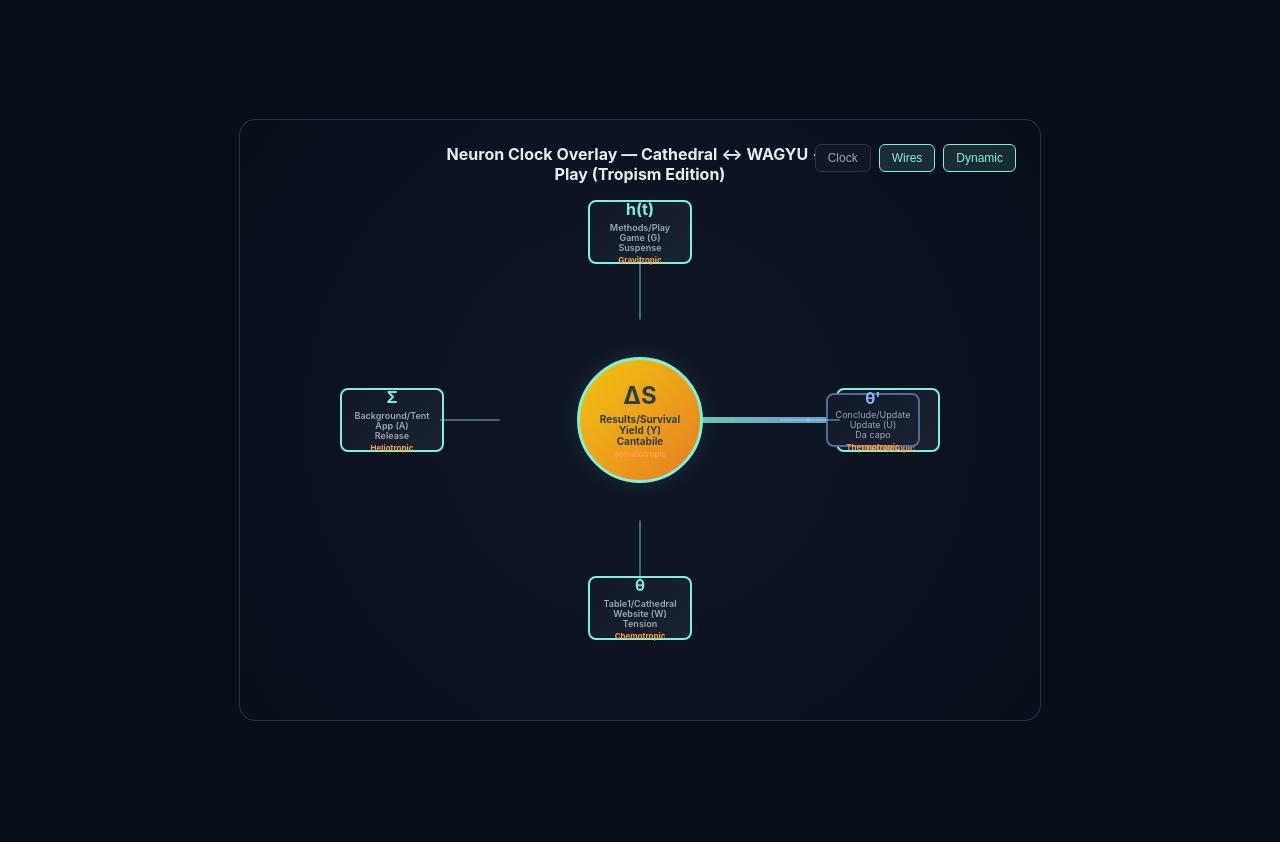
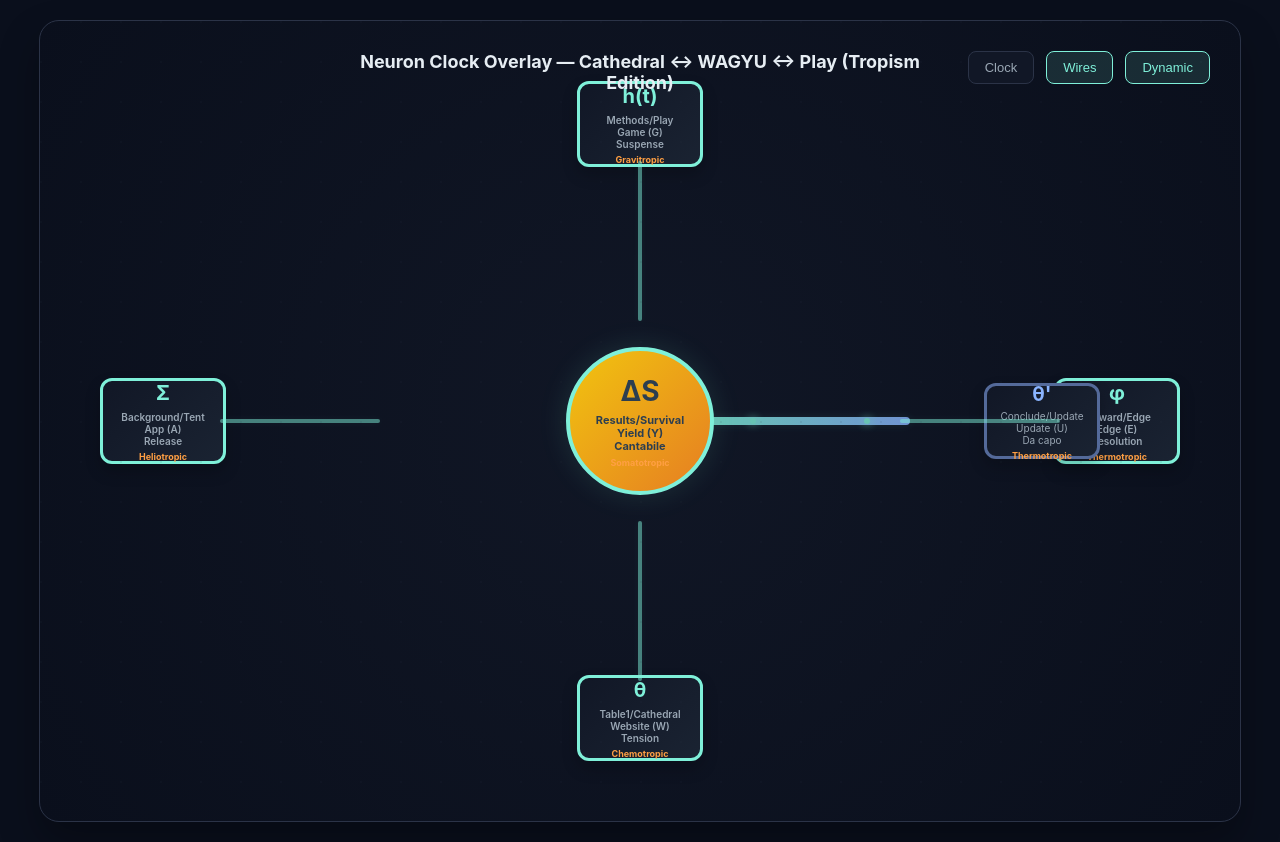
Before and after one commit to ukb-dt/gtcea, a plain HTML site: page index.html in a window 1280 px wide. Both pictures are taken after a click on the button "Wires". Drawn offline with Linux system fonts and the light colour scheme.

Commit message:
claude upgrade from <- Grok <- GPt

```diff
--- a/index.html
+++ b/index.html
@@ -13,7 +13,7 @@
             --line: #2b3347;
             --accent: #7ff0d9;
             --halo: rgba(127,240,217,.12);
-            --tropism: #ff9f43; /* New: warm accent for tropism labels */
+            --tropism: #ff9f43;
         }
         body {
             margin: 0;
@@ -28,19 +28,20 @@
         }
         .container {
             position: relative;
-            width: 800px;
-            height: 600px;
+            width: 1200px;
+            height: 800px;
             background: radial-gradient(circle, rgba(17,23,38,0.95) 0%, rgba(10,15,28,0.9) 100%);
-            border-radius: 16px;
+            border-radius: 20px;
             border: 1px solid var(--line);
             overflow: hidden;
+            box-shadow: 0 20px 40px rgba(0,0,0,0.3);
         }
         .title {
             position: absolute;
-            top: 24px;
+            top: 30px;
             left: 50%;
             transform: translateX(-50%);
-            font-size: 16px;
+            font-size: 18px;
             font-weight: 700;
             color: var(--ink);
             text-align: center;
@@ -48,21 +49,21 @@
         }
         .controls {
             position: absolute;
-            top: 24px;
-            right: 24px;
+            top: 30px;
+            right: 30px;
             display: flex;
-            gap: 8px;
+            gap: 12px;
             z-index: 10;
         }
         .toggle {
             background: var(--panel);
             border: 1px solid var(--line);
             color: var(--dim);
-            padding: 6px 12px;
-            border-radius: 6px;
-            font-size: 12px;
+            padding: 8px 16px;
+            border-radius: 8px;
+            font-size: 13px;
             cursor: pointer;
-            transition: all 0.2s ease;
+            transition: all 0.3s ease;
         }
         .toggle.active {
             color: var(--accent);
@@ -71,32 +72,33 @@
         }
         .toggle:hover {
             border-color: #3a4a67;
+            transform: translateY(-1px);
         }
-        /* Clock circle - simple dashed */
+        /* Clock circle - larger and more prominent */
         .clock-circle {
             position: absolute;
             top: 50%;
             left: 50%;
             transform: translate(-50%, -50%);
-            width: 400px;
-            height: 400px;
+            width: 600px;
+            height: 600px;
             border: 2px dashed var(--line);
             border-radius: 50%;
             opacity: 0.6;
         }
         .clock-circle.rotating {
-            animation: rotate 20s linear infinite;
+            animation: rotate 25s linear infinite;
         }
-        /* Soma - center node */
+        /* Soma - center node, slightly larger */
         .soma {
             position: absolute;
             top: 50%;
             left: 50%;
             transform: translate(-50%, -50%);
-            width: 120px;
-            height: 120px;
+            width: 140px;
+            height: 140px;
             background: linear-gradient(135deg, #f1c40f, #e67e22);
-            border: 3px solid var(--accent);
+            border: 4px solid var(--accent);
             border-radius: 50%;
             display: flex;
             flex-direction: column;
@@ -105,194 +107,199 @@
             text-align: center;
             font-weight: bold;
             color: #2c3e50;
-            box-shadow: 0 0 20px var(--halo);
+            box-shadow: 0 0 30px var(--halo);
             z-index: 5;
             cursor: pointer;
             transition: all 0.3s ease;
         }
         .soma:hover {
-            transform: translate(-50%, -50%) scale(1.05);
+            transform: translate(-50%, -50%) scale(1.08);
         }
         .soma .symbol {
-            font-size: 24px;
-            margin-bottom: 4px;
+            font-size: 28px;
+            margin-bottom: 6px;
         }
         .soma .desc {
-            font-size: 10px;
-            line-height: 1.1;
+            font-size: 11px;
+            line-height: 1.2;
         }
         .soma .tropism {
-            font-size: 8px;
+            font-size: 9px;
             color: var(--tropism);
             font-weight: bold;
-            margin-top: 2px;
+            margin-top: 4px;
         }
-        /* Afferent dendrites (inputs) */
+        /* Afferent dendrites - larger and more spread out */
         .dendrite {
             position: absolute;
-            width: 100px;
-            height: 60px;
+            width: 120px;
+            height: 80px;
             background: linear-gradient(135deg, var(--panel), #1a2332);
-            border: 2px solid var(--accent);
-            border-radius: 8px;
+            border: 3px solid var(--accent);
+            border-radius: 12px;
             display: flex;
             flex-direction: column;
             justify-content: center;
             align-items: center;
             text-align: center;
-            font-size: 11px;
+            font-size: 12px;
             font-weight: 600;
             color: var(--ink);
             cursor: pointer;
             transition: all 0.3s ease;
+            box-shadow: 0 8px 16px rgba(0,0,0,0.2);
         }
         .dendrite:hover {
-            transform: scale(1.05);
-            box-shadow: 0 0 15px var(--halo);
+            transform: scale(1.08);
+            box-shadow: 0 12px 24px var(--halo);
             background: linear-gradient(135deg, #1a2332, var(--panel));
         }
         .dendrite .symbol {
-            font-size: 16px;
+            font-size: 20px;
             font-weight: bold;
-            margin-bottom: 4px;
+            margin-bottom: 6px;
             color: var(--accent);
         }
         .dendrite .desc {
-            font-size: 9px;
+            font-size: 10px;
             color: var(--dim);
-            line-height: 1.1;
+            line-height: 1.2;
         }
         .dendrite .tropism {
-            font-size: 8px;
+            font-size: 9px;
             color: var(--tropism);
             font-weight: bold;
-            margin-top: 2px;
+            margin-top: 4px;
         }
-        /* Positions for dendrites */
+        /* Positions for dendrites - much more spread out */
         .dendrite-12 {
-            top: 80px;
+            top: 60px;
             left: 50%;
             transform: translateX(-50%);
         }
         .dendrite-9 {
-            left: 100px;
+            left: 60px;
             top: 50%;
             transform: translateY(-50%);
         }
         .dendrite-6 {
-            bottom: 80px;
+            bottom: 60px;
             left: 50%;
             transform: translateX(-50%);
         }
-        .dendrite-3 { /* New: symmetric input at 3 o'clock */
-            right: 100px;
+        .dendrite-3 {
+            right: 60px;
             top: 50%;
             transform: translateY(-50%);
         }
-        /* Axon extending eastward */
+        /* Axon extending eastward - longer */
         .axon {
             position: absolute;
             top: 50%;
-            left: calc(50% + 60px);
-            width: 140px;
-            height: 6px;
+            left: calc(50% + 70px);
+            width: 200px;
+            height: 8px;
             background: linear-gradient(90deg, var(--accent), #8ab4ff);
-            border-radius: 3px;
+            border-radius: 4px;
             transform: translateY(-50%);
             opacity: 0.8;
+            box-shadow: 0 0 10px var(--halo);
         }
         .axon::before, .axon::after {
             content: '';
             position: absolute;
-            width: 4px;
-            height: 4px;
+            width: 6px;
+            height: 6px;
             background: var(--accent);
             border-radius: 50%;
             top: 50%;
             transform: translateY(-50%);
+            box-shadow: 0 0 8px var(--accent);
         }
         .axon::before {
-            left: 30px;
+            left: 40px;
         }
         .axon::after {
-            right: 30px;
+            right: 40px;
         }
-        /* θ' node - further east */
+        /* θ' node - further east and larger */
         .theta-prime {
             position: absolute;
-            right: 120px;
+            right: 140px;
             top: 50%;
             transform: translateY(-50%);
-            width: 90px;
-            height: 50px;
+            width: 110px;
+            height: 70px;
             background: linear-gradient(135deg, var(--panel), #1a2332);
-            border: 2px solid #546a9a;
-            border-radius: 8px;
+            border: 3px solid #546a9a;
+            border-radius: 12px;
             display: flex;
             flex-direction: column;
             justify-content: center;
             align-items: center;
             text-align: center;
-            font-size: 11px;
+            font-size: 12px;
             color: var(--ink);
             cursor: pointer;
             transition: all 0.3s ease;
+            box-shadow: 0 8px 16px rgba(0,0,0,0.2);
         }
         .theta-prime:hover {
-            transform: translateY(-50%) scale(1.05);
-            box-shadow: 0 0 15px rgba(84,106,154,0.3);
+            transform: translateY(-50%) scale(1.08);
+            box-shadow: 0 12px 24px rgba(84,106,154,0.3);
         }
         .theta-prime .symbol {
-            font-size: 16px;
+            font-size: 20px;
             font-weight: bold;
             color: #8ab4ff;
-            margin-bottom: 2px;
+            margin-bottom: 4px;
         }
         .theta-prime .desc {
-            font-size: 9px;
+            font-size: 10px;
             color: var(--dim);
-            line-height: 1.1;
+            line-height: 1.2;
         }
         .theta-prime .tropism {
-            font-size: 8px;
+            font-size: 9px;
             color: var(--tropism);
             font-weight: bold;
-            margin-top: 2px;
+            margin-top: 4px;
         }
-        /* Connection wires */
+        /* Connection wires - longer and more visible */
         .wire {
             position: absolute;
             background: var(--accent);
-            opacity: 0.4;
-            border-radius: 1px;
+            opacity: 0.5;
+            border-radius: 2px;
             transition: opacity 0.3s ease;
+            box-shadow: 0 0 6px var(--halo);
         }
         .wire-12 {
             top: 140px;
-            left: calc(50% - 1px);
-            width: 2px;
-            height: 60px;
+            left: calc(50% - 2px);
+            width: 4px;
+            height: 160px;
         }
         .wire-9 {
-            left: 200px;
-            top: calc(50% - 1px);
-            width: 60px;
-            height: 2px;
+            left: 180px;
+            top: calc(50% - 2px);
+            width: 160px;
+            height: 4px;
         }
         .wire-6 {
             bottom: 140px;
-            left: calc(50% - 1px);
-            width: 2px;
-            height: 60px;
+            left: calc(50% - 2px);
+            width: 4px;
+            height: 160px;
         }
-        .wire-3 { /* New: wire for 3 o'clock */
-            right: 200px;
-            top: calc(50% - 1px);
-            width: 60px;
-            height: 2px;
+        .wire-3 {
+            right: 180px;
+            top: calc(50% - 2px);
+            width: 160px;
+            height: 4px;
         }
         .wire.pulsing {
-            animation: pulse-wire 1.5s ease-in-out infinite;
+            animation: pulse-wire 2s ease-in-out infinite;
             background: linear-gradient(90deg, var(--accent), var(--tropism));
         }
         /* Animations */
@@ -305,69 +312,88 @@
             50% { opacity: 0.7; }
         }
         @keyframes pulse-wire {
-            0%, 100% { opacity: 0.4; }
-            50% { opacity: 0.8; box-shadow: 0 0 10px var(--accent); }
+            0%, 100% { opacity: 0.5; }
+            50% { opacity: 0.9; box-shadow: 0 0 15px var(--accent); }
         }
         .soma.active {
-            animation: pulse 2s ease-in-out infinite;
+            animation: pulse 2.5s ease-in-out infinite;
         }
-        /* Info panel */
+        /* Info panel - larger and better positioned */
         .info {
             position: absolute;
-            bottom: 24px;
-            left: 24px;
-            right: 24px;
+            bottom: 30px;
+            left: 30px;
+            right: 30px;
             background: var(--panel);
             border: 1px solid var(--line);
-            border-radius: 8px;
-            padding: 16px;
-            font-size: 12px;
+            border-radius: 12px;
+            padding: 20px;
+            font-size: 13px;
             color: var(--dim);
             opacity: 0;
             transition: opacity 0.3s ease;
-            max-height: 150px;
+            max-height: 180px;
             overflow-y: auto;
+            box-shadow: 0 8px 16px rgba(0,0,0,0.2);
         }
         .info.show {
             opacity: 1;
         }
         .info h4 {
             color: var(--accent);
-            margin-bottom: 8px;
-            font-size: 13px;
+            margin-bottom: 12px;
+            font-size: 15px;
         }
         .info .glossary {
-            margin-top: 8px;
-            font-size: 11px;
+            margin-top: 12px;
+            font-size: 12px;
         }
         .info .glossary dt {
             color: var(--tropism);
             font-weight: bold;
-            margin-top: 4px;
+            margin-top: 6px;
         }
         .info .glossary dd {
-            margin-bottom: 4px;
+            margin-bottom: 6px;
             margin-left: 0;
         }
-        /* New: Hover popup for tropism details */
+        /* Enhanced hover popup */
         .popup {
             position: absolute;
             background: var(--panel);
-            border: 1px solid var(--accent);
-            border-radius: 6px;
-            padding: 8px;
-            font-size: 10px;
+            border: 2px solid var(--accent);
+            border-radius: 8px;
+            padding: 10px;
+            font-size: 11px;
             color: var(--ink);
             white-space: nowrap;
             z-index: 20;
             opacity: 0;
-            transition: opacity 0.2s ease;
+            transition: opacity 0.3s ease;
             pointer-events: none;
+            box-shadow: 0 8px 16px rgba(0,0,0,0.3);
+            top: -60px;
+            left: 50%;
+            transform: translateX(-50%);
         }
         .dendrite:hover .popup,
         .soma:hover .popup,
         .theta-prime:hover .popup {
             opacity: 1;
+        }
+        /* Add subtle grid pattern in background */
+        .container::before {
+            content: '';
+            position: absolute;
+            top: 0;
+            left: 0;
+            right: 0;
+            bottom: 0;
+            background-image:
+                radial-gradient(circle at 1px 1px, var(--line) 1px, transparent 0);
+            background-size: 40px 40px;
+            opacity: 0.1;
+            z-index: 1;
         }
     </style>
 </head>
@@ -380,6 +406,7 @@
             <button class="toggle" id="wiresToggle">Wires</button>
             <button class="toggle active" id="dynamicToggle">Dynamic</button>
         </div>
+
         <!-- Simple clock circle -->
         <div class="clock-circle" id="clockCircle"></div>
 
@@ -391,7 +418,7 @@
             <div class="popup">Body-directed growth (e.g., hormone signaling at core)</div>
         </div>
 
-        <!-- Afferent dendrites (12, 9, 6 o'clock) -->
+        <!-- Afferent dendrites (12, 9, 6, 3 o'clock) -->
         <div class="dendrite dendrite-12" data-info="h(t)">
             <div class="symbol">h(t)</div>
             <div class="desc">Methods/Play<br>Game (G)<br>Suspense</div>
@@ -413,7 +440,6 @@
             <div class="popup">Downward response to chemical gradients</div>
         </div>
 
-        <!-- New: Dendrite at 3 o'clock for symmetry -->
         <div class="dendrite dendrite-3" data-info="phi">
             <div class="symbol">φ</div>
             <div class="desc">Forward/Edge<br>Edge (E)<br>Resolution</div>
@@ -423,6 +449,7 @@
 
         <!-- Axon extending east -->
         <div class="axon" id="axon"></div>
+
         <!-- θ' node (east of axon) -->
         <div class="theta-prime" data-info="theta-prime">
             <div class="symbol">θ'</div>
@@ -430,11 +457,13 @@
             <div class="tropism">Thermotropic</div>
             <div class="popup">Forward response to temperature/heat</div>
         </div>
+
         <!-- Connection wires -->
         <div class="wire wire-12" id="wire12"></div>
         <div class="wire wire-9" id="wire9"></div>
         <div class="wire wire-6" id="wire6"></div>
         <div class="wire wire-3" id="wire3"></div>
+
         <!-- Info panel -->
         <div class="info" id="infoPanel">
             <h4>Neural Architecture + Tropisms</h4>
@@ -445,6 +474,7 @@
             </dl>
         </div>
     </div>
+
     <script>
         const clockToggle = document.getElementById('clockToggle');
         const wiresToggle = document.getElementById('wiresToggle');
@@ -453,6 +483,7 @@
         const soma = document.getElementById('soma');
         const wires = document.querySelectorAll('.wire');
         const infoPanel = document.getElementById('infoPanel');
+
         // Toggle functions
         clockToggle.addEventListener('click', () => {
             clockToggle.classList.toggle('active');
@@ -462,11 +493,13 @@
                 clockCircle.style.opacity = '0';
             }
         });
+
         wiresToggle.addEventListener('click', () => {
             wiresToggle.classList.toggle('active');
-            const opacity = wiresToggle.classList.contains('active') ? '0.4' : '0';
+            const opacity = wiresToggle.classList.contains('active') ? '0.5' : '0';
             wires.forEach(wire => wire.style.opacity = opacity);
         });
+
         dynamicToggle.addEventListener('click', () => {
             dynamicToggle.classList.toggle('active');
             if (dynamicToggle.classList.contains('active')) {
@@ -479,6 +512,7 @@
                 wires.forEach(wire => wire.classList.remove('pulsing'));
             }
         });
+
         // Show info panel on hover
         const interactives = document.querySelectorAll('.dendrite, .soma, .theta-prime');
         interactives.forEach(el => {
@@ -489,6 +523,7 @@
                 infoPanel.classList.remove('show');
             });
         });
+
         // Initialize - wires off by default, dynamic on
         wires.forEach(wire => wire.style.opacity = '0');
         clockCircle.style.opacity = '0';
```
